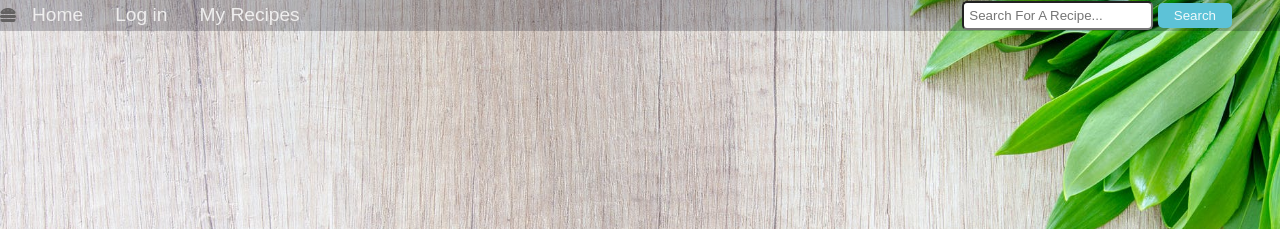
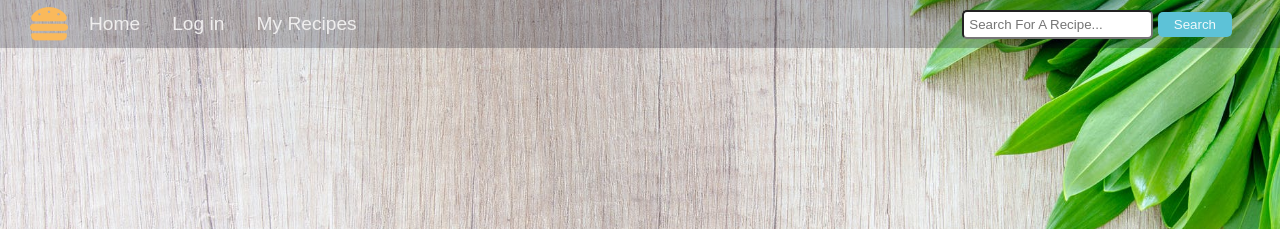
Before and after one commit to chingu-voyages/v9-geckos-team-03, a plain HTML site: page dist/main.html in a window 1280 px wide. Shown: the top 229 px of the page. Drawn offline with Linux system fonts and the light colour scheme; no server answers.

Commit message:
Added back signIn and Burger icon css

```diff
--- a/css/style.css
+++ b/css/style.css
@@ -61,6 +61,13 @@
 .pd {
   padding-right: 1rem;
   padding-left: 1rem;
+}
+
+.burger {
+  color: #fab95b;
+  font-size: 38px;
+  margin-left: 25px;
+  padding: 5px;
 }
 
 .banner {
@@ -475,6 +482,10 @@ button[type='search'] {
   font-weight: 600;
 }
 
+#signIn {
+  display: none;
+}
+
 .login .container p a {
   color: #00b241;
 }
```
